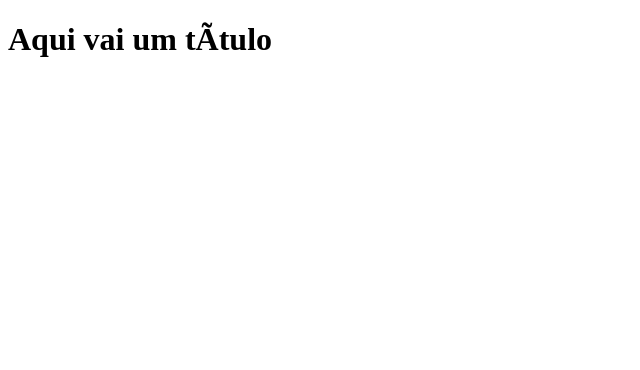
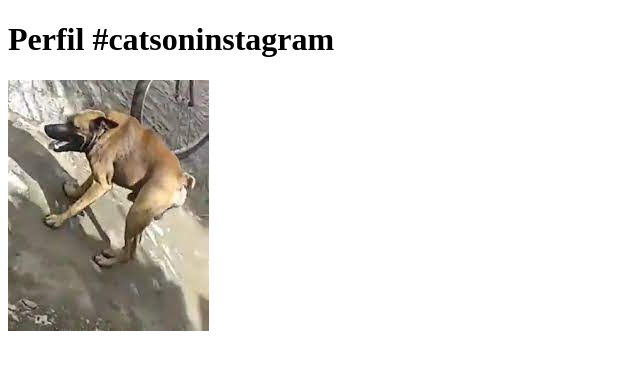
Before and after one commit to 0jsDanny/pratica-integradora-desenvolvimento-de-apps-ksfpo, a plain HTML site: page index.html in a window 1280 px wide. Shown: the whole page, without its empty margins (0-640 px from the left). Drawn offline with Linux system fonts and the light colour scheme.

Commit message:
Atividade Prática 10 - Trabalhando com GitHub

```diff
--- a/index.html
+++ b/index.html
@@ -4,7 +4,7 @@
 
 <head>
 
-<title>Título da página</title>
+<title>Fanpage de Gatinhos</title>
 
 <meta charset=“utf-8”>
 
@@ -12,7 +12,9 @@
 
 <body>
 
-<h1>Aqui vai um título</h1>
+<h1>Perfil #catsoninstagram</h1>
+
+<img src="imagens/cururudog.jpg">
 
 </body>
 </html>
```
Also changed, not shown: imagens/cururudog.jpg (added).
